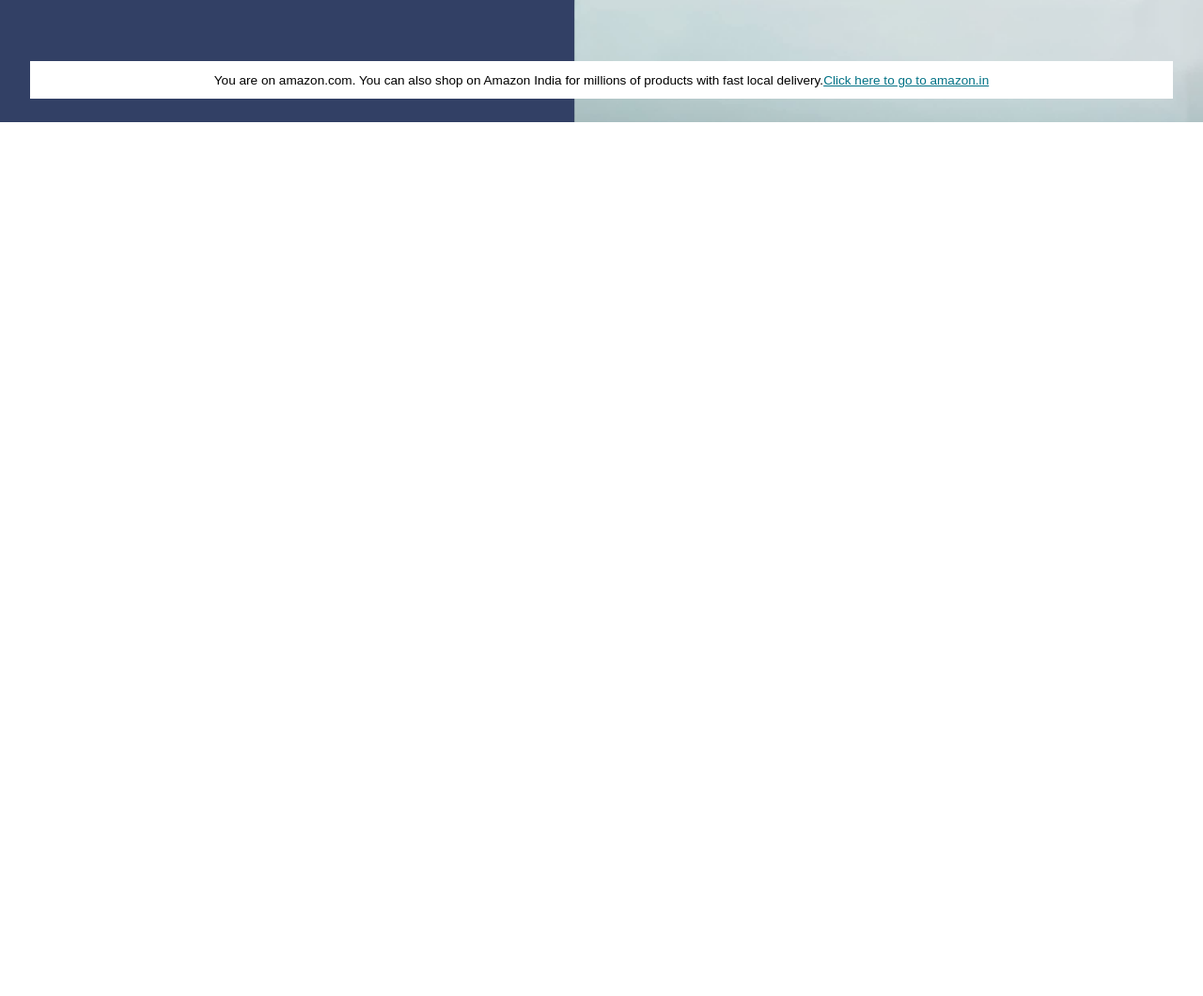
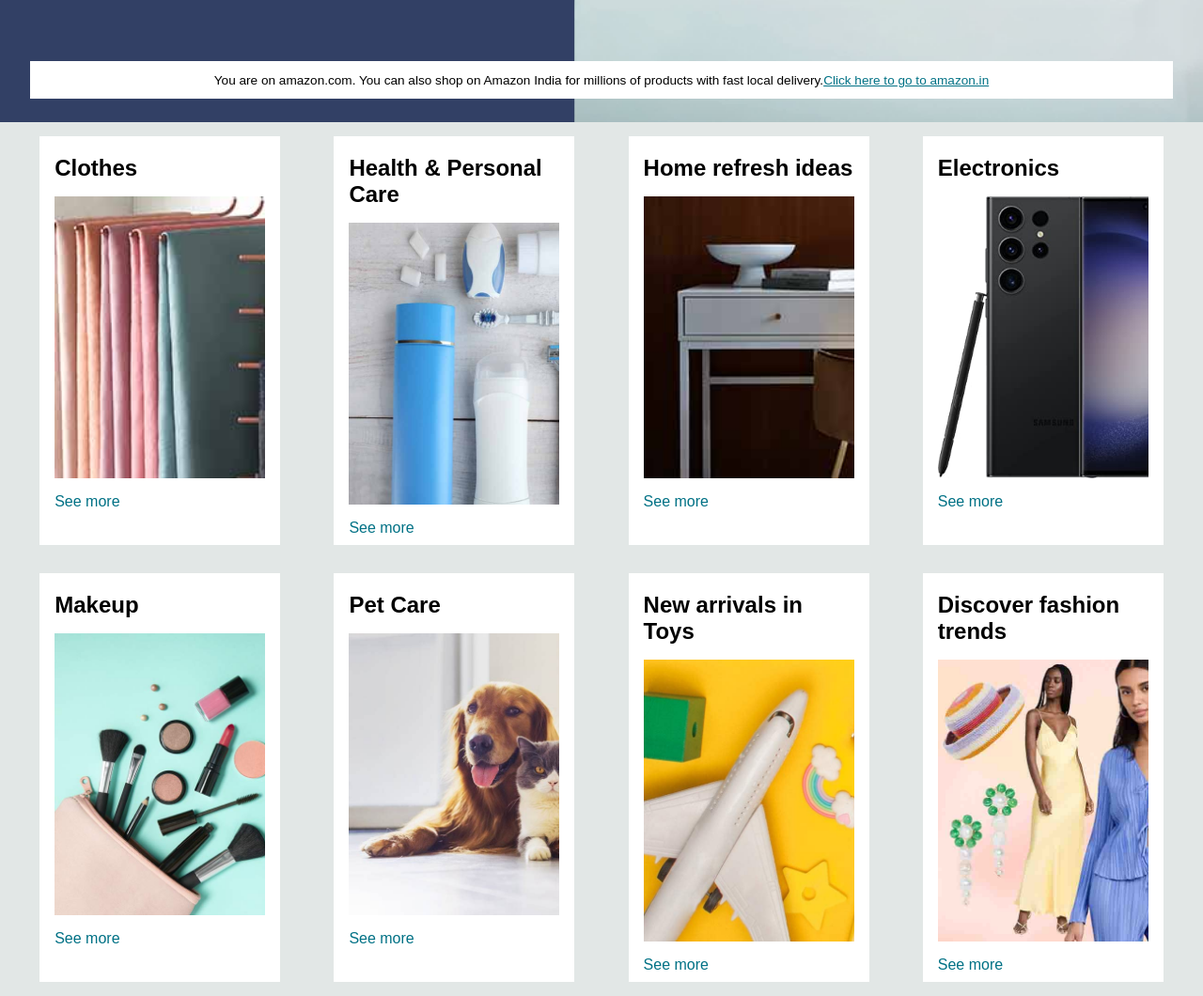
Before and after one commit to BareetSingh/amazon-clone, a plain HTML site: page index.html in a window 1280 px wide. Shown: the part 320-1380 px from the top of the page at 94% size. Before the commit the page ends 800 px from the top, so only its background shows below. Drawn offline with Linux system fonts and the light colour scheme.

Commit message:
Done till shop section

```diff
--- a/index.html
+++ b/index.html
@@ -81,6 +81,77 @@
             <a href=""> Click here to go to amazon.in</a>
         </div>
     </div>
+
+    <div class="shop-section">
+        <div class="box">
+            <div class="box-content">
+                <h2>Clothes</h2>
+                <div class="box-image" style="background-image: url(images/box1_image.jpg);">
+                </div>
+                <p>See more</p>
+            </div>
+        </div>
+        <div class="box">
+            <div class="box-content">
+                <h2>Health & Personal Care</h2>
+                <div class="box-image" style="background-image: url(images/box2_image.jpg);">
+                </div>
+                <p>See more</p>
+            </div>
+
+        </div>
+        <div class="box">
+            <div class="box-content">
+                <h2>Home refresh ideas</h2>
+                <div class="box-image" style="background-image: url(images/box3_image.jpg);">
+                </div>
+                <p>See more</p>
+            </div>
+
+        </div>
+        <div class="box">
+            <div class="box-content">
+                <h2>Electronics</h2>
+                <div class="box-image" style="background-image: url(images/box4_image.jpg);">
+                </div>
+                <p>See more</p>
+            </div>
+        </div>
+        <div class="box">
+            <div class="box-content">
+                <h2>Makeup</h2>
+                <div class="box-image" style="background-image: url(images/box5_image.jpg);">
+                </div>
+                <p>See more</p>
+            </div>
+        </div>
+        <div class="box">
+            <div class="box-content">
+                <h2>Pet Care</h2>
+                <div class="box-image" style="background-image: url(images/box6_image.jpg);">
+                </div>
+                <p>See more</p>
+            </div>
+
+        </div>
+        <div class="box">
+            <div class="box-content">
+                <h2>New arrivals in Toys</h2>
+                <div class="box-image" style="background-image: url(images/box7_image.jpg);">
+                </div>
+                <p>See more</p>
+            </div>
+
+        </div>
+        <div class="box">
+            <div class="box-content">
+                <h2>Discover fashion trends </h2>
+                <div class="box-image" style="background-image: url(images/box8_image.jpg);">
+                </div>
+                <p>See more</p>
+            </div>
+        </div>
+    </div>
 </body>
 
 </html>
--- a/style.css
+++ b/style.css
@@ -51,7 +51,7 @@
 }
 
 /* box3 */
-.nav-search{
+.nav-search {
     display: flex;
     justify-content: space-evenly;
     background-color: rgb(255, 0, 242);
@@ -60,11 +60,11 @@
     border-radius: 5px;
 }
 
-.nav-search :hover{
+.nav-search :hover {
     border: 1px solid orange;
 }
 
-.search-select{
+.search-select {
     background-color: #f3f3f3;
     width: 50px;
     text-align: center;
@@ -73,13 +73,13 @@
     border: none;
 }
 
-.search-input{
+.search-input {
     width: 100%;
     font-size: 1rem;
     border: none;
 }
 
-.search-icon{
+.search-icon {
     width: 45px;
     display: flex;
     justify-content: center;
@@ -92,16 +92,17 @@
 }
 
 /* box-4 */
-span{
+span {
     font-size: 0.7rem;
 }
-.nav-second{
+
+.nav-second {
     font-size: 0.85rem;
     font-weight: 700;
 }
 
 /* box-6 */
-.nav-cart i{
+.nav-cart i {
     font-size: 25px;
 }
 
@@ -111,7 +112,7 @@ span{
 }
 
 /* panel */
-.panel{
+.panel {
     height: 40px;
     background-color: #222f3d;
     display: flex;
@@ -120,24 +121,24 @@ span{
     justify-content: space-evenly;
 }
 
-.panel-ops p{
+.panel-ops p {
     display: inline;
     margin-left: 15px;
 }
 
-.panel-ops{
+.panel-ops {
     width: 70%;
     font-size: 0.85rem;
 }
 
-.panel-deals{
+.panel-deals {
     font-size: 0.9;
     font-weight: 700;
 }
 
 /* hero-sec */
 
-.hero-sec{
+.hero-sec {
     height: 350px;
     background-image: url(/images/hero_image.jpg);
     background-size: cover;
@@ -146,7 +147,7 @@ span{
     align-items: flex-end;
 }
 
-.hero-msg{
+.hero-msg {
     background-color: white;
     color: black;
     height: 40px;
@@ -157,7 +158,40 @@ span{
     width: 95%;
     margin-bottom: 25px;
 }
-.hero-msg a{
+
+.hero-msg a {
     color: #007185;
+}
 
+/* shop-sec */
+.shop-section {
+    display: flex;
+    flex-wrap: wrap;
+    justify-content: space-evenly;
+    background-color: #e2e7e6;
 }
+
+.box {
+    height: 400px;
+    width: 20%;
+    /* border: 2px solid black; */
+    background-color: white;
+    padding: 20px 0px 15px;
+    margin: 15px;
+}
+
+.box-image {
+    height: 300px;
+    background-size: cover;
+    margin-top: 1rem;
+    margin-bottom: 1rem;
+}
+
+.box-content {
+    margin-left: 1rem;
+    margin-right: 1rem;
+}
+
+.box-content p {
+    color: #007185;
+}
```
